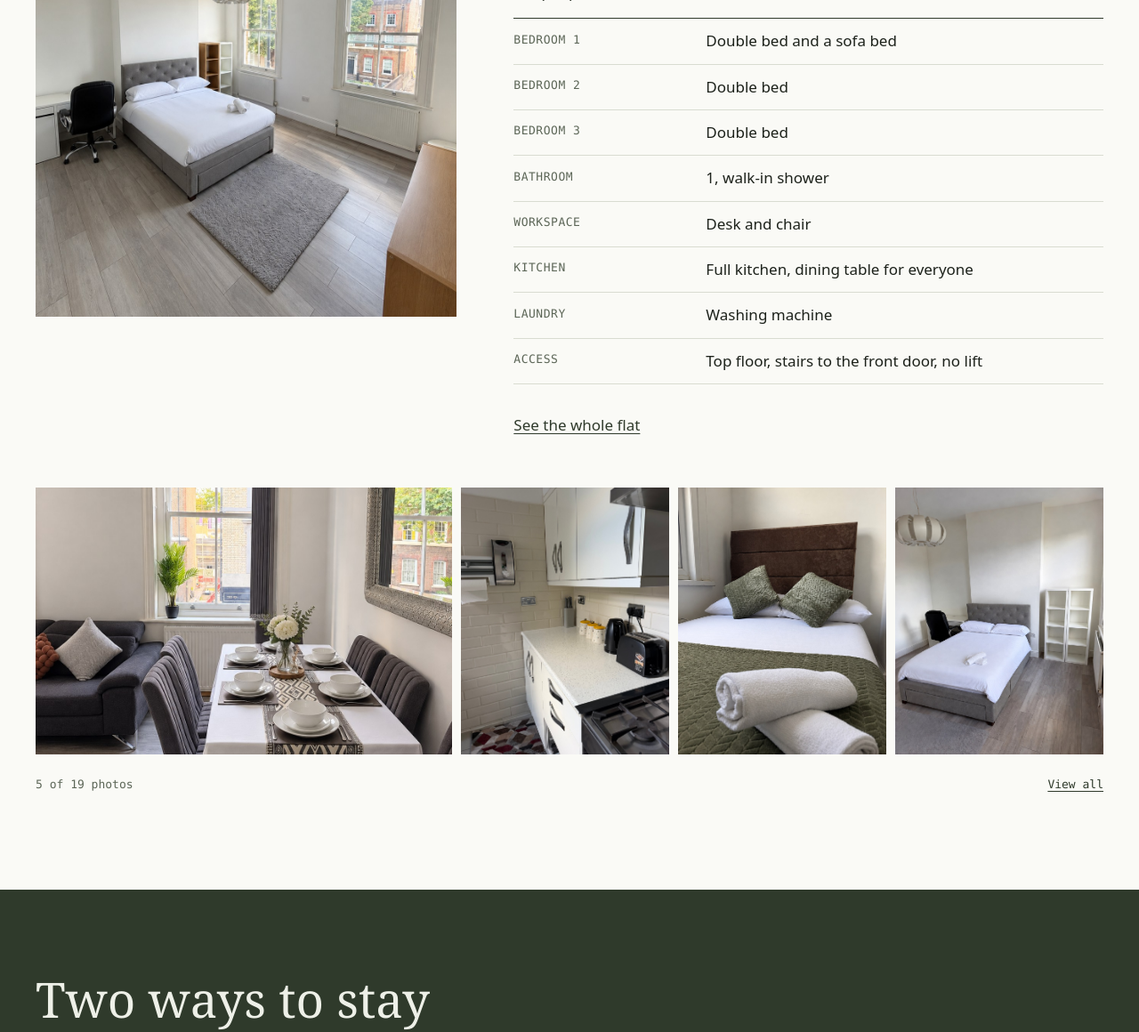
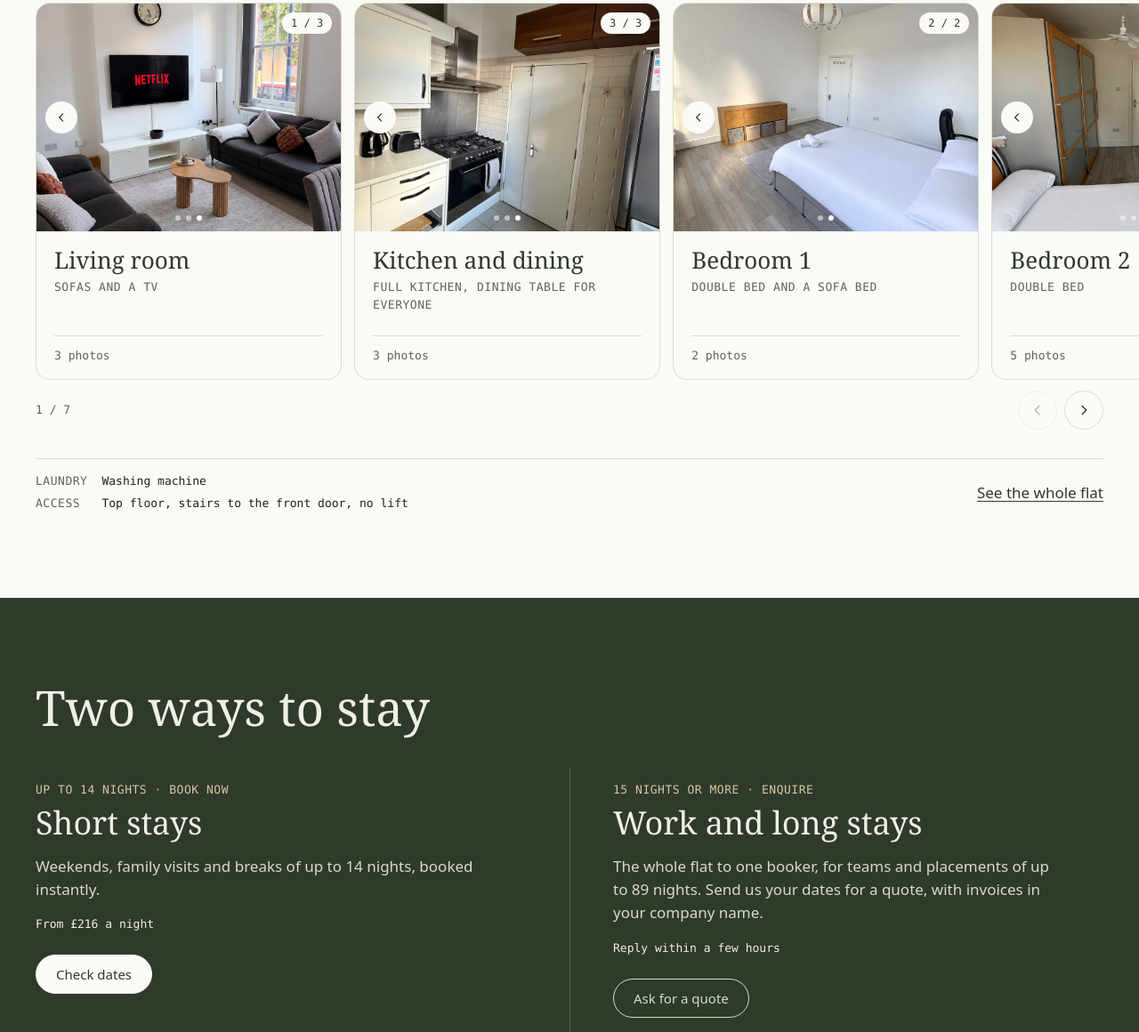
Before and after one commit to tworiversliving/tworiversliving-site, an Astro site: page / in a window 1280 px wide. Shown: the part 1327-2487 px from the top of the page at 89% size. Built offline with nearby package versions, Linux system fonts and the light colour scheme; Astro itself is replaced by a stand-in of ours; a web font is replaced by a local one.

Commit message:
Homepage: hero carousel and room-by-room cards
The hero shows one main photo per room in a carousel. "The flat" shows each
room as a photo card in a swipe row with its fact on the card, replacing the
details table and the photo strip. SwipeRow gains arrows for mouse users.

Co-Authored-By: Claude Opus 5.5 <noreply@anthropic.com>

```diff
--- a/src/components/PhotoCard.astro
+++ b/src/components/PhotoCard.astro
@@ -18,7 +18,7 @@ interface Props {
   note?: string;
   /** Footer button opens the all-photos viewer at this section id. */
   viewerId?: string;
-  /** Or the footer links here. */
+  /** Or the footer links here. With neither, the footer shows only the note. */
   href?: string;
   linkLabel?: string;
   sizes?: string;
@@ -33,7 +33,7 @@ const {
   note = `${photos.length} ${photos.length === 1 ? 'photo' : 'photos'}`,
   viewerId,
   href,
-  linkLabel = href ? 'View the flat' : 'See photos',
+  linkLabel = href ? 'View the flat' : viewerId ? 'See photos' : undefined,
   sizes = '(min-width: 960px) 280px, (min-width: 640px) 33vw, 84vw',
 } = Astro.props;
 ---
@@ -52,11 +52,11 @@ const {
           <a class="photo-card__all" href={href}>
             {linkLabel}
           </a>
-        ) : (
+        ) : viewerId ? (
           <button type="button" class="photo-card__all" data-open-photos={viewerId}>
             {linkLabel}
           </button>
-        )
+        ) : null
       }
     </div>
   </div>
--- a/src/components/ui/SwipeRow.astro
+++ b/src/components/ui/SwipeRow.astro
@@ -1,6 +1,7 @@
 ---
 // Horizontal scroll-snap row. Each child is one item; on phones items are 78% wide so the next one peeks.
-// The mono counter ("1 / 24") follows the item in view. No carousel library.
+// The mono counter ("1 / 8") follows the first item in view. With `arrows`, round buttons beside the
+// counter step one item at a time, for mouse users who can't swipe. No carousel library.
 interface Props {
   /** Accessible name for the row, e.g. 'Photos of the flat'. */
   label: string;
@@ -11,10 +12,11 @@ interface Props {
   /** Total shown in the counter when the row holds fewer items than exist, e.g. 24 photos. */
   total?: number;
   counter?: boolean;
+  arrows?: boolean;
   class?: string;
 }
 
-const { label, itemWidth = '78%', itemWidthDesktop, total, counter = true, class: className } = Astro.props;
+const { label, itemWidth = '78%', itemWidthDesktop, total, counter = true, arrows = true, class: className } = Astro.props;
 const style = `--item-w: ${itemWidth}; --item-w-d: ${itemWidthDesktop ?? itemWidth}`;
 ---
 
@@ -23,10 +25,24 @@ const style = `--item-w: ${itemWidth}; --item-w-d: ${itemWidthDesktop ?? itemWid
     <slot />
   </div>
   {
-    counter && (
-      <p class="swipe__count mono" aria-hidden="true">
-        <span data-current>1</span> / <span data-count>{total ?? ''}</span>
-      </p>
+    (counter || arrows) && (
+      <div class="swipe__foot">
+        {counter && (
+          <p class="swipe__count mono" aria-hidden="true">
+            <span data-current>1</span> / <span data-count>{total ?? ''}</span>
+          </p>
+        )}
+        {arrows && (
+          <div class="swipe__arrows">
+            <button type="button" class="swipe__arrow" aria-label="Previous" data-prev disabled>
+              <svg viewBox="0 0 20 20" width="18" height="18" aria-hidden="true"><path d="M12.5 4.5L7 10l5.5 5.5" fill="none" stroke="currentColor" stroke-width="1.5" /></svg>
+            </button>
+            <button type="button" class="swipe__arrow" aria-label="Next" data-next>
+              <svg viewBox="0 0 20 20" width="18" height="18" aria-hidden="true"><path d="M7.5 4.5L13 10l-5.5 5.5" fill="none" stroke="currentColor" stroke-width="1.5" /></svg>
+            </button>
+          </div>
+        )}
+      </div>
     )
   }
 </tr-swipe-row>
@@ -37,18 +53,40 @@ const style = `--item-w: ${itemWidth}; --item-w-d: ${itemWidthDesktop ?? itemWid
 
     connectedCallback() {
       const track = this.querySelector<HTMLElement>('.swipe__track');
+      if (!track) return;
       const current = this.querySelector<HTMLElement>('[data-current]');
       const count = this.querySelector<HTMLElement>('[data-count]');
-      if (!track) return;
+      const prev = this.querySelector<HTMLButtonElement>('[data-prev]');
+      const next = this.querySelector<HTMLButtonElement>('[data-next]');
       const items = Array.from(track.children) as HTMLElement[];
       if (count) count.textContent = String(this.dataset.total || items.length);
-      if (!current) return;
+      let first = 0;
 
+      const ends = () => {
+        if (prev) prev.disabled = track.scrollLeft < 2;
+        if (next) next.disabled = track.scrollLeft + track.clientWidth >= track.scrollWidth - 2;
+      };
+      // Step to the item before or after the first one in view
+      const go = (i: number) => {
+        const to = items[Math.max(0, Math.min(items.length - 1, i))];
+        const smooth = !matchMedia('(prefers-reduced-motion: reduce)').matches;
+        track.scrollTo({ left: to.offsetLeft - parseFloat(getComputedStyle(track).paddingLeft), behavior: smooth ? 'smooth' : 'auto' });
+      };
+      prev?.addEventListener('click', () => go(first - 1));
+      next?.addEventListener('click', () => go(first + 1));
+      track.addEventListener('scroll', ends, { passive: true });
+      ends();
+
+      const shown = new Set<number>();
       this.observer = new IntersectionObserver(
         (entries) => {
           for (const entry of entries) {
-            if (entry.isIntersecting) current.textContent = String(items.indexOf(entry.target as HTMLElement) + 1);
+            const i = items.indexOf(entry.target as HTMLElement);
+            if (entry.isIntersecting) shown.add(i);
+            else shown.delete(i);
           }
+          if (shown.size) first = Math.min(...shown);
+          if (current) current.textContent = String(first + 1);
         },
         { root: track, threshold: 0.6 },
       );
@@ -69,6 +107,7 @@ const style = `--item-w: ${itemWidth}; --item-w-d: ${itemWidthDesktop ?? itemWid
   }
 
   .swipe__track {
+    position: relative;
     display: flex;
     gap: 10px;
     overflow-x: auto;
@@ -92,9 +131,39 @@ const style = `--item-w: ${itemWidth}; --item-w-d: ${itemWidthDesktop ?? itemWid
     }
   }
 
+  .swipe__foot {
+    display: flex;
+    align-items: center;
+    justify-content: space-between;
+    gap: var(--s2);
+    margin-top: 12px;
+    padding-inline: max(var(--gutter), env(safe-area-inset-left)) max(var(--gutter), env(safe-area-inset-right));
+  }
   .swipe__count {
-    margin: 12px 0 0;
-    padding-inline: max(var(--gutter), env(safe-area-inset-left));
+    margin: 0;
     color: var(--forest-soft);
   }
+  .swipe__arrows {
+    display: flex;
+    gap: var(--s1);
+  }
+  .swipe__arrow {
+    display: grid;
+    place-items: center;
+    width: 44px;
+    height: 44px;
+    padding: 0;
+    border: 1px solid var(--line);
+    border-radius: 50%;
+    background: var(--paper);
+    color: var(--forest);
+    cursor: pointer;
+  }
+  .swipe__arrow:hover:not(:disabled) {
+    border-color: var(--forest);
+  }
+  .swipe__arrow:disabled {
+    opacity: 0.35;
+    cursor: default;
+  }
 </style>
--- a/src/pages/index.astro
+++ b/src/pages/index.astro
@@ -1,6 +1,8 @@
 ---
 import Base from '../layouts/Base.astro';
 import Photo from '../components/ui/Photo.astro';
+import PhotoCarousel from '../components/ui/PhotoCarousel.astro';
+import PhotoCard from '../components/PhotoCard.astro';
 import Label from '../components/ui/Label.astro';
 import Button from '../components/ui/Button.astro';
 import Schedule from '../components/ui/Schedule.astro';
@@ -19,28 +21,43 @@ const flatHref = `/stays/${flat.slug}`;
 const checkDates = `${flatHref}#book`;
 const price = flat.fromPriceFallback;
 
-// Each photo appears once on this page. No TV shots above the fold (BRIEF.md 3).
 const photo = (file: string) => {
   const p = flat.photos.find((ph) => ph.file === file);
   return { file, alt: p?.alt ?? '' };
 };
-const hero = photo('living-room-detail.jpg');
-const bedroom = photo('bedroom-1.jpg');
-// Only files that exist, so the count matches the property page's "All N photos"
+
+// Only photo files that exist, grouped by room in the order properties.ts lists them
 const files = import.meta.glob('/src/assets/properties/**/*.{jpg,jpeg,png,webp,avif}');
-const photoCount = flat.photos.filter((ph) => `/src/assets/properties/${flat.slug}/${ph.file}` in files).length;
-const strip = ['dining.jpg', 'kitchen-detail.jpg', 'bedroom-3-detail.jpg', 'workspace.jpg'].map(photo);
+const existing = flat.photos.filter((ph) => ph.room !== 'Neighbourhood' && `/src/assets/properties/${flat.slug}/${ph.file}` in files);
+const rooms = [...new Set(existing.map((ph) => ph.room))];
+const bedPhoto = (room: string) => flat.sleeping.find((s) => s.room === room)?.photo;
+
+// Hero carousel: one main photo per room, no TV shots above the fold (BRIEF.md 3). Opens on the living room.
+const mainPhoto = (room: string) =>
+  existing.find((ph) => ph.file === bedPhoto(room)) ?? existing.find((ph) => ph.room === room && !ph.tv && ph.file !== 'living-room.jpg');
+const heroPhotos = rooms.map(mainPhoto).filter((ph) => ph !== undefined);
+
+// Room cards: each room's photos, starting on one the hero doesn't show, the hero's photo last
+const facts: Record<string, string> = {
+  'Living room': 'Sofas and a TV',
+  'Kitchen and dining': 'Full kitchen, dining table for everyone',
+  Bathroom: ['One bathroom', todo.showerOrBath.toLowerCase()].filter(Boolean).join(', '),
+  Workspace: ['Desk and chair', todo.wifiSpeed && `wifi tested at ${todo.wifiSpeed}`].filter(Boolean).join(', '),
+  ...Object.fromEntries(flat.sleeping.map((s) => [s.room, s.bed])),
+};
+const roomCards = rooms.map((room) => {
+  const all = existing.filter((ph) => ph.room === room);
+  const lead = mainPhoto(room);
+  return { room, fact: facts[room] ?? '', photos: [...all.filter((ph) => ph !== lead), ...all.filter((ph) => ph === lead)] };
+});
+
 const churchStreet = photo('church-street.jpg');
 const park = photo('clissold-park.jpg');
 // No hosts, Church Street or park photo yet: those slots are left out of the live page until the files exist.
 const hosts = { file: 'hosts.jpg', alt: `${site.hosts}, the hosts` };
 
-const sleeping = flat.sleeping.map((s) => ({ key: s.room, value: s.bed }));
+// The two facts that aren't a room with photos
 const flatRows = [
-  ...sleeping,
-  { key: 'Bathroom', value: [`${flat.bathrooms}`, todo.showerOrBath.toLowerCase()].filter(Boolean).join(', ') },
-  { key: 'Workspace', value: ['Desk and chair', todo.wifiSpeed && `wifi tested at ${todo.wifiSpeed}`].filter(Boolean).join(', ') },
-  { key: 'Kitchen', value: 'Full kitchen, dining table for everyone' },
   { key: 'Laundry', value: 'Washing machine' },
   { key: 'Access', value: 'Top floor, stairs to the front door, no lift' },
 ];
@@ -68,13 +85,12 @@ const distances = [
             <span>Stoke Newington,</span>
             <span class="worn">kept local.</span>
           </h1>
-          <Photo
+          <PhotoCarousel
             slug={flat.slug}
-            file={hero.file}
-            alt={hero.alt}
+            photos={heroPhotos}
+            label="Photos of the flat, one from each room"
             ratio="4/5"
             sizes="(min-width: 1440px) 820px, (min-width: 900px) 62vw, 100vw"
-            widths={[480, 800, 1086]}
             eager
             class="hero__photo"
           />
@@ -99,24 +115,32 @@ const distances = [
     </section>
 
     <section class="section flat" aria-labelledby="flat-title">
-      <div class="container flat__grid">
-        <Photo slug={flat.slug} file={bedroom.file} alt={bedroom.alt} ratio="4/5" sizes="(min-width: 900px) 520px, 100vw" class="flat__photo" />
-        <div class="flat__text">
+      <div class="container flat__head">
+        <div>
           <Label>The flat</Label>
           <h2 id="flat-title">Three doubles, one long table and a <em>real</em> desk.</h2>
-          <p class="lead">{flat.overview[0]}</p>
-          <Schedule rows={flatRows} />
-          <p class="flat__more"><a class="text-link" href={flatHref}>See the whole flat</a></p>
         </div>
+        <p class="lead">{flat.overview[0]}</p>
       </div>
 
-      <div class="strip">
-        <SwipeRow label="More photos of the flat">
-          {strip.map((p) => <Photo slug={flat.slug} file={p.file} alt={p.alt} ratio="4/5" sizes="(min-width: 900px) 40vw, 78vw" />)}
-        </SwipeRow>
-        <div class="container strip__meta mono">
-          <span class="strip__count">{strip.length + 1} of {photoCount} photos</span>
-          <a href={flatHref}>View all</a>
+      <SwipeRow label="The flat, room by room" itemWidth="min(84%, 340px)" itemWidthDesktop="calc((100% - 30px) / 3.4)" class="rooms">
+        {
+          roomCards.map((c) => (
+            <PhotoCard
+              slug={flat.slug}
+              title={c.room}
+              meta={c.fact}
+              photos={c.photos}
+              sizes="(min-width: 900px) 360px, 84vw"
+            />
+          ))
+        }
+      </SwipeRow>
+
+      <div class="container">
+        <div class="flat__foot">
+          <Schedule variant="inline" rows={flatRows} />
+          <a class="text-link" href={flatHref}>See the whole flat</a>
         </div>
       </div>
     </section>
@@ -250,13 +274,19 @@ const distances = [
       z-index: 1;
       margin: 0;
     }
+    /* The carousel sits right of the headline; the headline lets taps and swipes through to it */
+    .hero__title {
+      pointer-events: none;
+    }
     .hero :global(.hero__photo) {
       margin-left: 38%;
+    }
+    .hero :global(.hero__photo .photo) {
       height: 620px;
       aspect-ratio: auto !important;
     }
     .hero :global(.hero__photo img) {
-      object-position: 50% 0;
+      object-position: 50% 30%;
     }
     .hero__row {
       display: grid;
@@ -277,83 +307,47 @@ const distances = [
     }
   }
 
-  /* 2. The flat */
+  /* 2. The flat: heading and intro, then the rooms as a swipe row of cards that starts at the container edge */
   .flat {
     border-top: 1px solid var(--line);
   }
-  .flat__grid {
-    display: grid;
-    gap: var(--s4);
-  }
   .flat h2 {
     font-size: clamp(2.375rem, 1.9rem + 1.9vw, 3.5rem);
+    margin: 0;
   }
-  .flat__more {
-    margin: var(--s3) 0 0;
+  .flat__head {
+    display: grid;
+    gap: var(--s3);
+    margin-bottom: var(--s5);
+  }
+  .flat__head .lead {
+    margin: 0;
+  }
+  .flat :global(.rooms .swipe__track) {
+    gap: 14px;
+    padding-inline: max(var(--gutter), calc((100% - var(--max)) / 2));
+    scroll-padding-inline: max(var(--gutter), calc((100% - var(--max)) / 2));
+  }
+  .flat :global(.rooms .swipe__foot) {
+    max-width: calc(var(--max) + var(--gutter) * 2);
+    margin-inline: auto;
+  }
+  .flat__foot {
+    display: flex;
+    flex-wrap: wrap;
+    align-items: center;
+    justify-content: space-between;
+    gap: var(--s2) var(--s4);
+    margin-top: var(--s4);
+    padding-top: var(--s2);
+    border-top: 1px solid var(--line);
   }
   @media (min-width: 900px) {
-    .flat__grid {
-      grid-template-columns: 5fr 7fr;
+    .flat__head {
+      grid-template-columns: 6fr 5fr;
       gap: var(--s8);
-      align-items: start;
-    }
-  }
-
-  /* Phone: swipe row with its counter and "View all" on one line. From 900px: the 2fr 1fr 1fr 1fr strip. */
-  .strip {
-    display: grid;
-    grid-template-columns: minmax(0, 1fr) auto;
-    align-items: baseline;
-    margin-top: var(--s6);
-  }
-  .strip :global(.swipe) {
-    display: contents;
-  }
-  .strip :global(.swipe__track) {
-    grid-column: 1 / -1;
-    min-width: 0;
-  }
-  .strip__meta {
-    width: auto;
-    margin: 12px 0 0;
-  }
-  .strip__meta a {
-    display: inline-flex;
-    align-items: center;
-    min-height: 44px;
-    color: var(--forest);
-  }
-  .strip__count {
-    display: none;
-  }
-  @media (min-width: 900px) {
-    .strip :global(.swipe__track) {
-      display: grid;
-      grid-template-columns: 2fr 1fr 1fr 1fr;
-      width: 100%;
-      height: 300px;
-      max-width: calc(var(--max) + var(--gutter) * 2);
-      margin-inline: auto;
-      overflow: visible;
-    }
-    .strip :global(.swipe__track .photo) {
-      aspect-ratio: auto !important;
-      height: 100%;
-    }
-    .strip :global(.swipe__count) {
-      display: none;
-    }
-    .strip__meta {
-      grid-column: 1 / -1;
-      display: flex;
-      justify-content: space-between;
-      align-items: center;
-      width: 100%;
-      margin-inline: auto;
-    }
-    .strip__count {
-      display: inline;
-      color: var(--forest-soft);
+      align-items: end;
+      margin-bottom: var(--s6);
     }
   }
 
```
Also changed, not shown: HANDOFF.md (+4 -0 lines).
